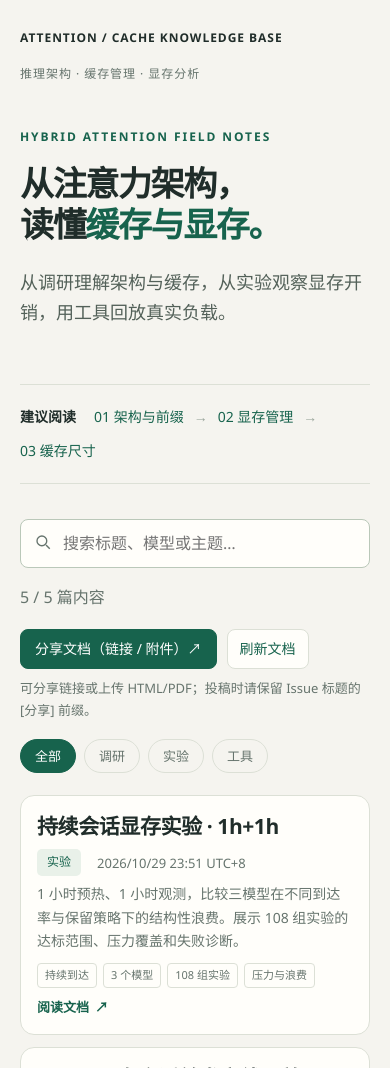
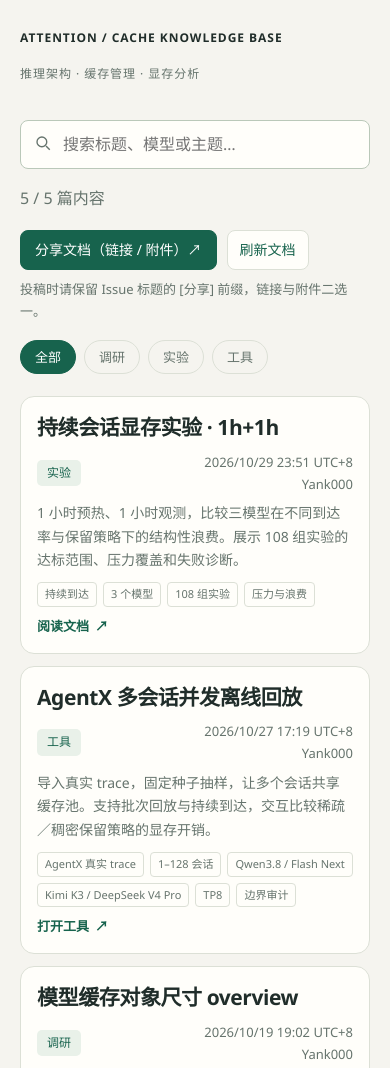
Before and after one commit to Yank000/hybrid_attention, a plain HTML site: page docs/index.html in a window 390 px wide. Shown: the top 1068 px of the page. Drawn offline with Linux system fonts and the light colour scheme.

Commit message:
Simplify knowledge index and show sharers

```diff
--- a/docs/index.html
+++ b/docs/index.html
@@ -63,63 +63,13 @@
     }
 
     .brand {
+      font-size: inherit;
+      margin: 0;
       font-weight: 750
     }
 
     .muted {
       color: var(--muted)
-    }
-
-    .hero {
-      padding: 64px 0 38px;
-      max-width: 850px
-    }
-
-    .eyebrow {
-      font-size: 12px;
-      letter-spacing: .16em;
-      color: var(--green);
-      font-weight: 750
-    }
-
-    h1 {
-      font-size: clamp(34px, 5.6vw, 62px);
-      line-height: 1.2;
-      letter-spacing: -.04em;
-      margin: 16px 0 22px
-    }
-
-    h1 span {
-      color: var(--green)
-    }
-
-    .lead {
-      font-size: 18px;
-      color: #536159;
-      max-width: 760px
-    }
-
-    .trail {
-      display: flex;
-      align-items: center;
-      gap: 14px;
-      flex-wrap: wrap;
-      padding: 20px 0;
-      border-top: 1px solid var(--line);
-      border-bottom: 1px solid var(--line);
-      font-size: 14px
-    }
-
-    .trail strong {
-      margin-right: 8px
-    }
-
-    .trail a {
-      text-decoration: none
-    }
-
-    .arrow {
-      color: #9ba69c
     }
 
     .tools {
@@ -208,9 +158,16 @@
       gap: 8px 16px
     }
 
+    .card-meta {
+      display: grid;
+      grid-column: -2 / -1;
+      justify-self: end;
+      text-align: right;
+      color: var(--muted);
+      font-size: 13px
+    }
+
     .card-time {
-      color: var(--muted);
-      font-size: 13px;
       font-variant-numeric: tabular-nums;
       white-space: nowrap
     }
@@ -314,10 +271,6 @@
         padding-right: 20px
       }
 
-      .hero {
-        padding-top: 42px
-      }
-
       .tools {
         align-items: flex-start;
         flex-direction: column
@@ -331,10 +284,6 @@
       .top,
       footer {
         flex-wrap: wrap
-      }
-
-      .trail {
-        gap: 10px
       }
 
       .card {
@@ -363,17 +312,9 @@
 <body>
   <header>
     <div class="top">
-      <div class="brand">ATTENTION / CACHE KNOWLEDGE BASE</div>
+      <h1 class="brand">ATTENTION / CACHE KNOWLEDGE BASE</h1>
       <div class="muted">推理架构 · 缓存管理 · 显存分析</div>
     </div>
-    <div class="hero">
-      <div class="eyebrow">HYBRID ATTENTION FIELD NOTES</div>
-      <h1>从注意力架构，<br>读懂<span>缓存与显存。</span></h1>
-      <p class="lead">从调研理解架构与缓存，从实验观察显存开销，用工具回放真实负载。</p>
-    </div>
-    <nav class="trail" aria-label="建议阅读顺序"><strong>建议阅读</strong><a href="mainstream_attention_arch.html">01
-        架构与前缀</a><span class="arrow" aria-hidden="true">→</span><a href="hybrid_VRAM_management.html">02 显存管理</a><span
-        class="arrow" aria-hidden="true">→</span><a href="cache_size_overview.html">03 缓存尺寸</a></nav>
   </header>
   <main>
     <div class="tools"><label class="search"><span hidden>搜索知识页面</span><svg width="18" height="18" viewBox="0 0 24 24"
@@ -392,12 +333,27 @@
     <p id="empty" class="empty" hidden>没有匹配的页面。试试其他关键词，或切换到“全部”。</p>
     <noscript>
       <p>知识页面：</p>
-      <ul>
-        <li><a href="continuous_pressure_1h.html">持续会话显存实验 · 1h+1h</a> <time datetime="2026-10-29T23:51:19+08:00">2026/10/29 23:51 UTC+8</time></li>
-        <li><a href="agentx_multi_session_replay.html">AgentX 多会话并发离线回放</a> <time datetime="2026-10-27T17:19:28+08:00">2026/10/27 17:19 UTC+8</time></li>
-        <li><a href="cache_size_overview.html">模型缓存对象尺寸 overview</a> <time datetime="2026-10-19T19:02:26+08:00">2026/10/19 19:02 UTC+8</time></li>
-        <li><a href="mainstream_attention_arch.html">主流注意力架构与前缀匹配</a> <time datetime="2026-10-15T17:19:26+08:00">2026/10/15 17:19 UTC+8</time></li>
-        <li><a href="hybrid_VRAM_management.html">混合注意力的显存管理</a> <time datetime="2026-10-09T12:23:20+08:00">2026/10/09 12:23 UTC+8</time></li>
+      <ul class="document-list" role="list">
+        <li><a class="card card-heading" href="continuous_pressure_1h.html">
+          <h2>持续会话显存实验 · 1h+1h</h2>
+          <div class="card-meta"><time class="card-time" datetime="2026-10-29T23:51:19+08:00">2026/10/29 23:51 UTC+8</time><span>Yank000</span></div>
+        </a></li>
+        <li><a class="card card-heading" href="agentx_multi_session_replay.html">
+          <h2>AgentX 多会话并发离线回放</h2>
+          <div class="card-meta"><time class="card-time" datetime="2026-10-27T17:19:28+08:00">2026/10/27 17:19 UTC+8</time><span>Yank000</span></div>
+        </a></li>
+        <li><a class="card card-heading" href="cache_size_overview.html">
+          <h2>模型缓存对象尺寸 overview</h2>
+          <div class="card-meta"><time class="card-time" datetime="2026-10-19T19:02:26+08:00">2026/10/19 19:02 UTC+8</time><span>Yank000</span></div>
+        </a></li>
+        <li><a class="card card-heading" href="mainstream_attention_arch.html">
+          <h2>主流注意力架构与前缀匹配</h2>
+          <div class="card-meta"><time class="card-time" datetime="2026-10-15T17:19:26+08:00">2026/10/15 17:19 UTC+8</time><span>Yank000</span></div>
+        </a></li>
+        <li><a class="card card-heading" href="hybrid_VRAM_management.html">
+          <h2>混合注意力的显存管理</h2>
+          <div class="card-meta"><time class="card-time" datetime="2026-10-09T12:23:20+08:00">2026/10/09 12:23 UTC+8</time><span>Yank000</span></div>
+        </a></li>
       </ul>
     </noscript>
     <p class="footnote">页面中的缓存尺寸与默认配置以各文档标注的源码版本、模型配置和后端条件为准。理论有效负载、cache spec 页大小与实际显存分配需要分别理解。</p>
--- a/docs/knowledge.css
+++ b/docs/knowledge.css
@@ -2,6 +2,4 @@
 .share-submit { display: inline-block; padding: 7px 14px; border: 1px solid var(--green); border-radius: 8px; background: var(--green); color: white; text-decoration: none; font-size: 14px; }
 .share-refresh { padding: 7px 12px; border: 1px solid var(--line); border-radius: 8px; background: var(--paper); color: var(--green); font: inherit; font-size: 14px; }
 .share-submit:focus-visible, .share-refresh:focus-visible { outline: 3px solid #8da997; outline-offset: 3px; }
-.share-status, .share-meta { color: var(--muted); font-size: 13px; }
-.share-status { min-height: 22px; margin: 6px 0 18px; }
-.share-meta { margin-top: 4px; }
+.share-status { color: var(--muted); font-size: 13px; min-height: 22px; margin: 6px 0 18px; }
--- a/docs/knowledge.js
+++ b/docs/knowledge.js
@@ -1,11 +1,13 @@
 (() => {
   'use strict';
-  const builtIn = JSON.parse(document.getElementById('knowledge-pages').textContent);
+  const builtIn = JSON.parse(document.getElementById('knowledge-pages').textContent)
+    .map(page => ({ ...page, author: 'Yank000' }));
   const categories = ['调研', '实验', '工具', '其他'];
   const search = document.getElementById('search');
   const filters = document.getElementById('filters');
   const container = document.getElementById('pages');
   const status = document.getElementById('share-status');
+  const shareInstructions = status.textContent;
   const refresh = document.getElementById('share-refresh');
   const repository = document.querySelector('meta[name="share-repository"]').content;
   document.getElementById('share-submit').href = `https://github.com/${repository}/issues/new?template=share.yml`;
@@ -53,14 +55,15 @@
       time.setAttribute('datetime', page.createdAt);
       time.title = page.id ? '投稿时间' : '文档创建时间';
     }
-    heading.append(time);
+    const meta = element('div', 'card-meta');
+    meta.append(time, element('span', '', page.author));
+    heading.append(meta);
     const tags = element('div', 'tags');
     for (const tag of page.tags) tags.append(element('span', 'tag', tag));
     const open = element('div', 'open');
-    const action = external ? '访问文档链接' : page.id ? '阅读文档附件' : page.category === '工具' ? '打开工具' : '阅读文档';
+    const action = page.category === '工具' ? '打开工具' : '阅读文档';
     open.append(element('span', '', action), element('span', '', '↗'));
     node.append(heading, element('p', '', page.description));
-    if (page.id) node.append(element('div', 'share-meta', `${page.author} · ${external ? '链接' : page.fileType.toUpperCase() + ' 附件'} · #${page.id}`));
     const footer = element('div', 'card-footer');
     footer.append(tags, open);
     node.append(footer);
@@ -75,7 +78,7 @@
     if (selected && !activeCategories.includes(selected)) selected = null;
     const query = search.value.trim().toLocaleLowerCase();
     const visible = pages.filter(page => (!selected || page.category === selected) &&
-      [page.title, page.description, page.category, page.author || '', ...page.tags].join(' ').toLocaleLowerCase().includes(query));
+      [page.title, page.description, page.category, page.author, ...page.tags].join(' ').toLocaleLowerCase().includes(query));
     container.replaceChildren(...visible.map(card));
     // Reconcile controls without replacing a focused button during typing.
     const names = ['全部', ...activeCategories];
@@ -116,7 +119,7 @@
         typeof item.author === 'string' && Array.isArray(item.tags) && item.tags.every(tag => typeof tag === 'string') &&
         (item.fileType !== 'link' || safeExternal(item.externalUrl)));
       render();
-      status.textContent = shared.length ? `已同步 ${shared.length} 篇分享，与原有文档统一展示。` : '可分享链接或上传 HTML/PDF；投稿时请保留 Issue 标题的 [分享] 前缀。';
+      status.textContent = shareInstructions;
     } catch {
       status.textContent = '分享文档暂时同步失败，请稍后刷新。已显示的文档仍可使用。';
     } finally {
```
Also changed, not shown: tests/knowledge.test.mjs (+14 -1 lines), 1 other file.
